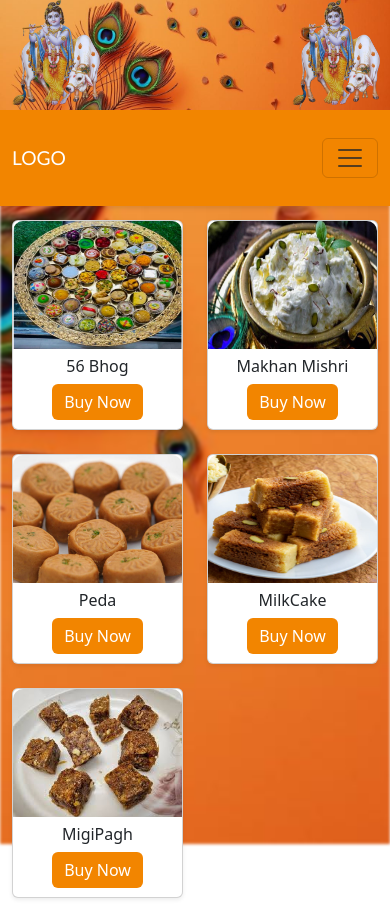
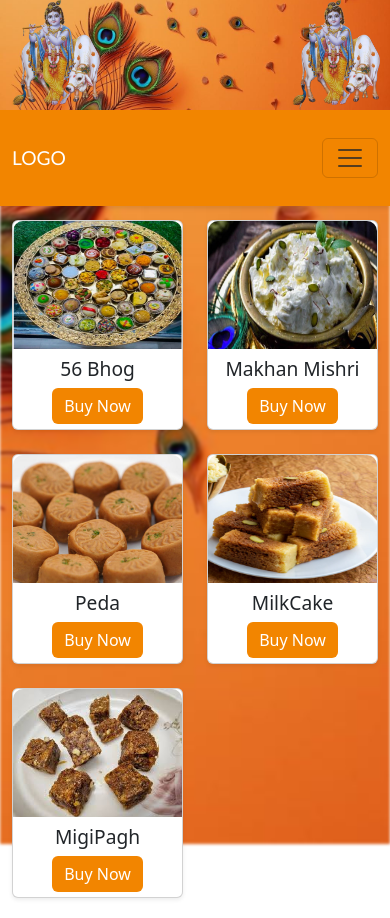
Before and after one commit to AAbhishek1234/Bankebihariwebsite, a React (Create React App) app: page /product/prashad in a window 390 px wide. Built offline with nearby package versions, Linux system fonts and the light colour scheme.

Commit message:
prashadd

```diff
--- a/src/pages/prashad.css
+++ b/src/pages/prashad.css
@@ -10,7 +10,7 @@
     }
    .prashad-card-title{
     margin-top: -0.5rem;
-    font-size:1rem !important ;
+    font-size:1.2rem !important ;
    }
    .prashad-card-button{
      margin-top: -0.5rem !important;
```
